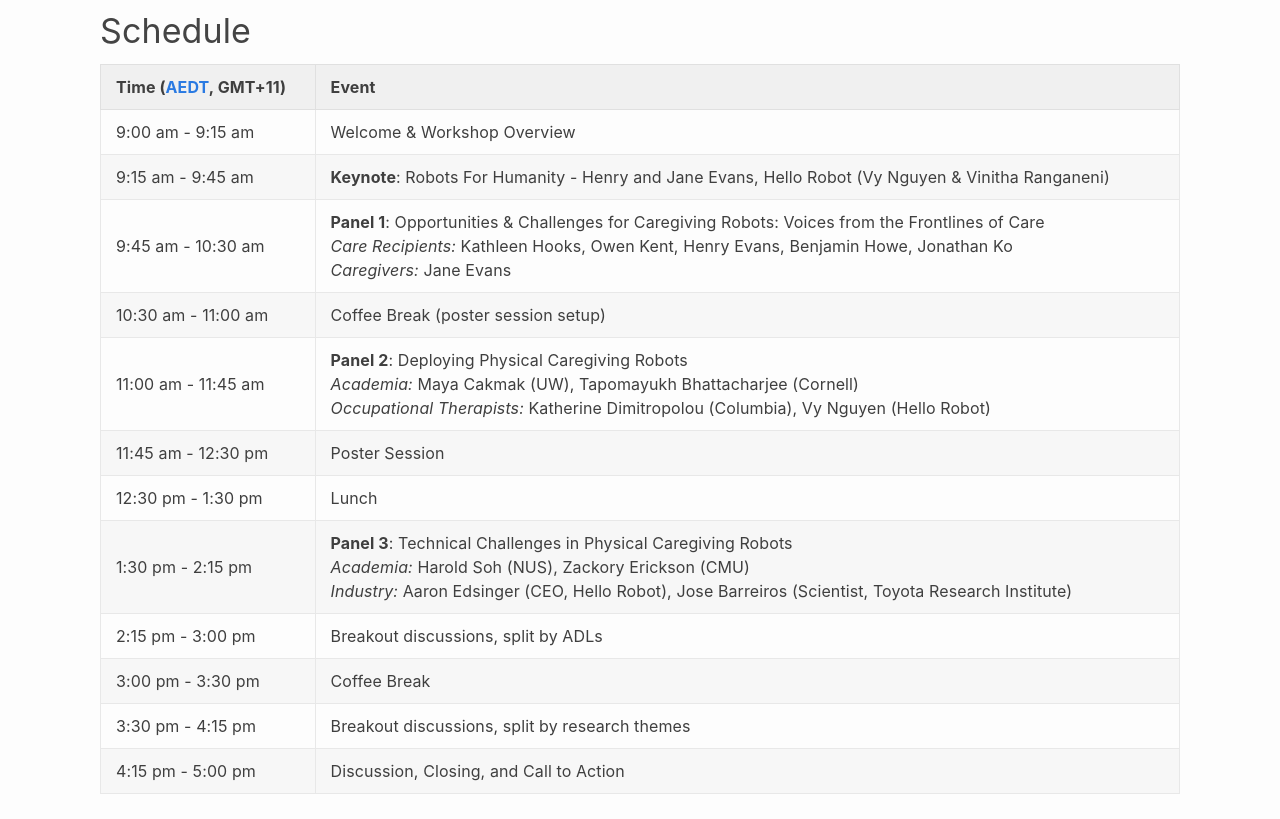
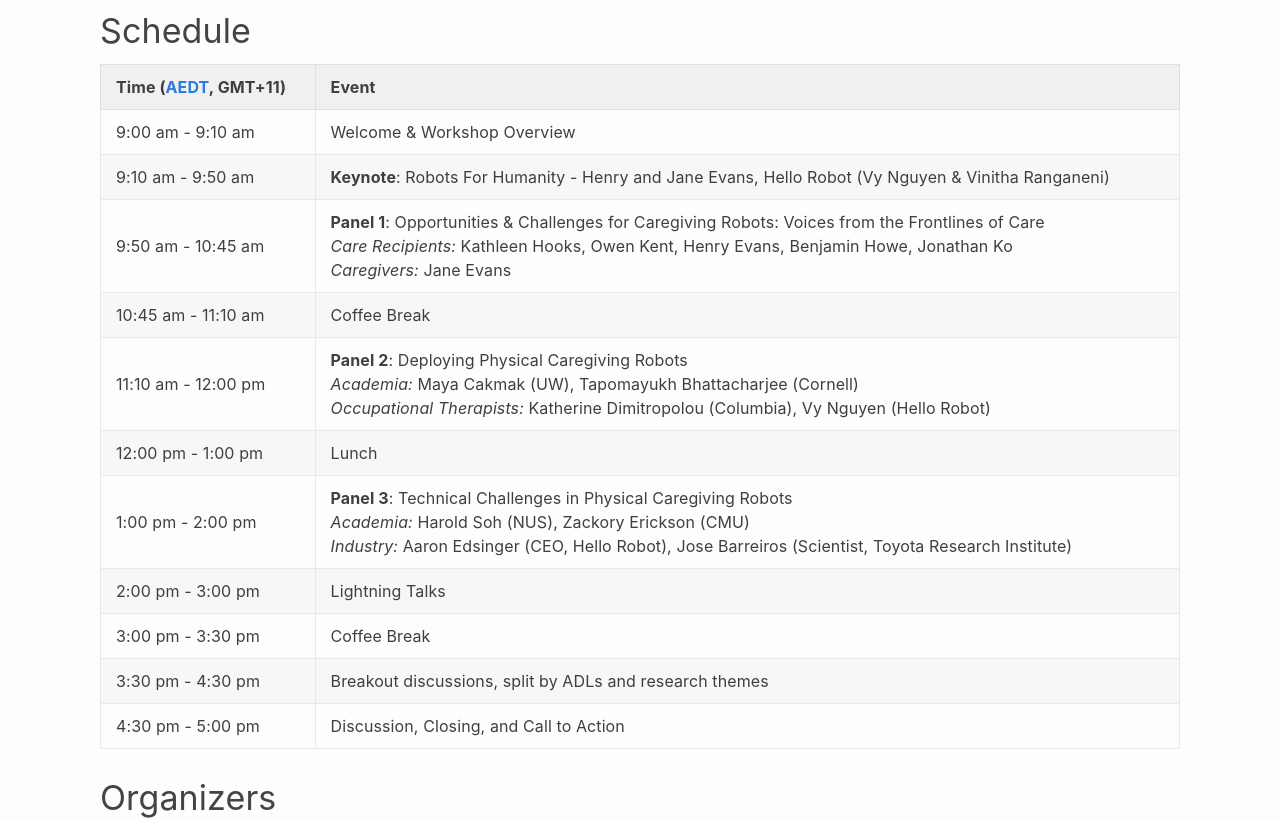
Before and after one commit to caregivingrobots/caregivingrobots.github.io, a plain HTML site: page index.html in a window 1280 px wide. Shown: the part 1607-2426 px from the top of the page. Drawn offline with Linux system fonts and the light colour scheme.

Commit message:
updated schedule

```diff
--- a/index.html
+++ b/index.html
@@ -332,57 +332,53 @@
 </thead>
 <tbody>
   <tr>
-    <td>9:00 am - 9:15 am</td>
+    <td>9:00 am - 9:10 am</td>
     <td>Welcome &amp; Workshop Overview</td>
   </tr>
   <tr>
-    <td>9:15 am - 9:45 am</td>
+    <td>9:10 am - 9:50 am</td>
     <td><strong>Keynote</strong>: Robots For Humanity - Henry and Jane Evans, Hello Robot (Vy Nguyen & Vinitha Ranganeni)</td>
   </tr>
   <tr>
-    <td>9:45 am - 10:30 am</td>
+    <td>9:50 am - 10:45 am</td>
     <td><strong>Panel 1</strong>: Opportunities &amp; Challenges for Caregiving Robots: Voices from the Frontlines of Care <br />
     <em>Care Recipients:</em> Kathleen Hooks, Owen Kent, Henry Evans, Benjamin Howe, Jonathan Ko <br />
     <em>Caregivers:</em> Jane Evans</td>
   </tr>
   <tr>
-    <td>10:30 am - 11:00 am</td>
-    <td>Coffee Break (poster session setup)</td>
+    <td>10:45 am - 11:10 am</td>
+    <td>Coffee Break </td>
   </tr>
   <tr>
-    <td>11:00 am - 11:45 am</td>
+    <td>11:10 am - 12:00 pm</td>
     <td><strong>Panel 2</strong>: Deploying Physical Caregiving Robots <br />
     <em>Academia:</em> Maya Cakmak (UW), Tapomayukh Bhattacharjee (Cornell) <br />
     <em>Occupational Therapists:</em> Katherine Dimitropolou (Columbia), Vy Nguyen (Hello Robot)</td>
   </tr>
   <tr>
-    <td>11:45 am - 12:30 pm</td>
-    <td>Poster Session</td>
-  </tr>
-  <tr>
-    <td>12:30 pm - 1:30 pm</td>
+    <td>12:00 pm - 1:00 pm</td>
     <td>Lunch</td>
   </tr>
   <tr>
-    <td>1:30 pm - 2:15 pm</td>
+    <td>1:00 pm - 2:00 pm</td>
     <td><strong>Panel 3</strong>: Technical Challenges in Physical Caregiving Robots <br />
     <em>Academia:</em> Harold Soh (NUS), Zackory Erickson (CMU) <br />
     <em>Industry:</em> Aaron Edsinger (CEO, Hello Robot), Jose Barreiros (Scientist, Toyota Research Institute)</td>
   </tr>
   <tr>
-    <td>2:15 pm - 3:00 pm</td>
-    <td>Breakout discussions, split by ADLs</td>
+    <td>2:00 pm - 3:00 pm</td>
+    <td>Lightning Talks</td>
   </tr>
   <tr>
     <td>3:00 pm - 3:30 pm</td>
     <td>Coffee Break</td>
   </tr>
   <tr>
-    <td>3:30 pm - 4:15 pm</td>
-    <td>Breakout discussions, split by research themes</td>
+    <td>3:30 pm - 4:30 pm</td>
+    <td>Breakout discussions, split by ADLs and research themes</td>
   </tr>
   <tr>
-    <td>4:15 pm - 5:00 pm</td>
+    <td>4:30 pm - 5:00 pm</td>
     <td>Discussion, Closing, and Call to Action</td>
   </tr>
 </tbody>
```
